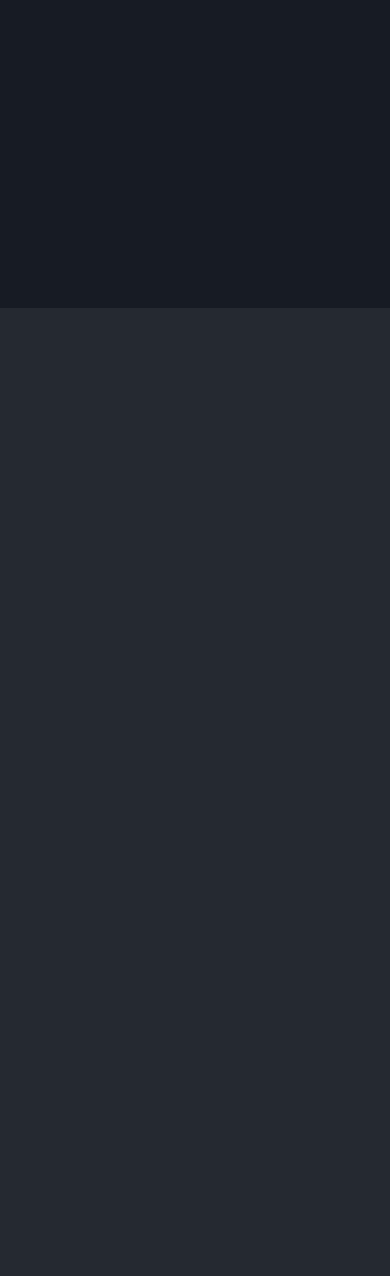
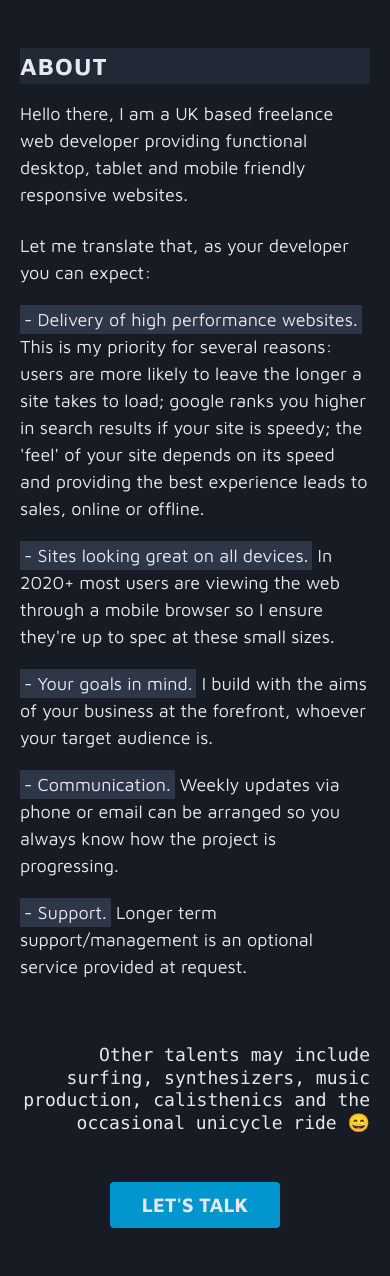
Before and after one commit to Nathan-Payne/nathanpayne.dev, a Node server app: page / in a window 390 px wide. Shown: the part 536-1812 px from the top of the page. Before the commit the page ends 844 px from the top, so only its background shows below. Run offline with Node 20, Linux system fonts and the light colour scheme; style sheets or scripts are compiled from the project's sources; some libraries are stand-ins or nearby versions.

Commit message:
add responsive about section and styling

```diff
--- a/views/index.ejs
+++ b/views/index.ejs
@@ -93,7 +93,45 @@
                 </div>
             </section>
         </section>
-        <section id="about"></section>
+
+        <section id="about" class="bg-dark font-mav container px-5 py-12 mx-auto">
+            <h1 class="text-2xl uppercase font-bold bg-gray-800 bg-opacity-50 tracking-wider md:text-4xl">About</h1>
+            <p class="mt-4 md:mt-8">
+                Hello there, I am a UK based freelance web developer providing functional desktop, tablet and mobile friendly
+                responsive websites.
+            </p>
+            <p class="mt-6">
+                Let me translate that, as your developer you can expect:
+            </p>
+            <ul class="mt-4 md:mt-10 md:grid md:grid-cols-2 md:col-gap-20 md:row-gap-16">
+                <li class="mt-5 md:mt-0 md:col-span-2"><span class="p-1 bg-gray-800 md:block md:w-full">- Delivery of high
+                        performance websites.</span> This is my priority for several reasons: users are more likely to leave
+                    the longer a site takes to load; google ranks you higher in search results if your site is speedy;
+                    the 'feel' of your site depends on its speed and providing the best experience leads to sales, online or
+                    offline.
+                </li>
+                <li class="mt-5 md:mt-0"><span class="p-1 bg-gray-800 md:block md:w-full">- Sites looking great on all
+                        devices.</span> In 2020+ most users are viewing the web through a mobile browser so
+                    I ensure they're up to spec at these small sizes.
+                </li>
+                <li class="mt-5 md:mt-0"><span class="p-1 bg-gray-800 md:block md:w-full">- Your goals in mind.</span> I build
+                    with the aims of your business at the forefront, whoever your target audience is.</li>
+                <li class="mt-5 md:mt-0"><span class="p-1 bg-gray-800 md:block md:w-full">- Communication.</span> Weekly updates
+                    via phone or email can be arranged so you always know how the project is progressing.</li>
+                <li class="mt-5 md:mt-0"><span class="p-1 bg-gray-800 md:block md:w-full">- Support.</span> Longer term
+                    support/management is an optional service provided at request.</li>
+            </ul>
+            <p class="mt-16 font-mono leading-tight text-md text-right">
+                Other talents may include surfing, synthesizers, music production, calisthenics and the occasional unicycle ride
+                &#x1F604;
+            </p>
+            <div role="button" class="mt-12 flex">
+                <a href="#contact"
+                    class="py-2 px-8 mx-auto bg-sky border-0 rounded text-xl font-bold uppercase focus:outline-none focus:bg-white focus:text-ocean hover:bg-fire">Let's
+                    Talk</a>
+            </div>
+        </section>
+
         <section id="projects">
             <article></article>
             <article></article>
```
